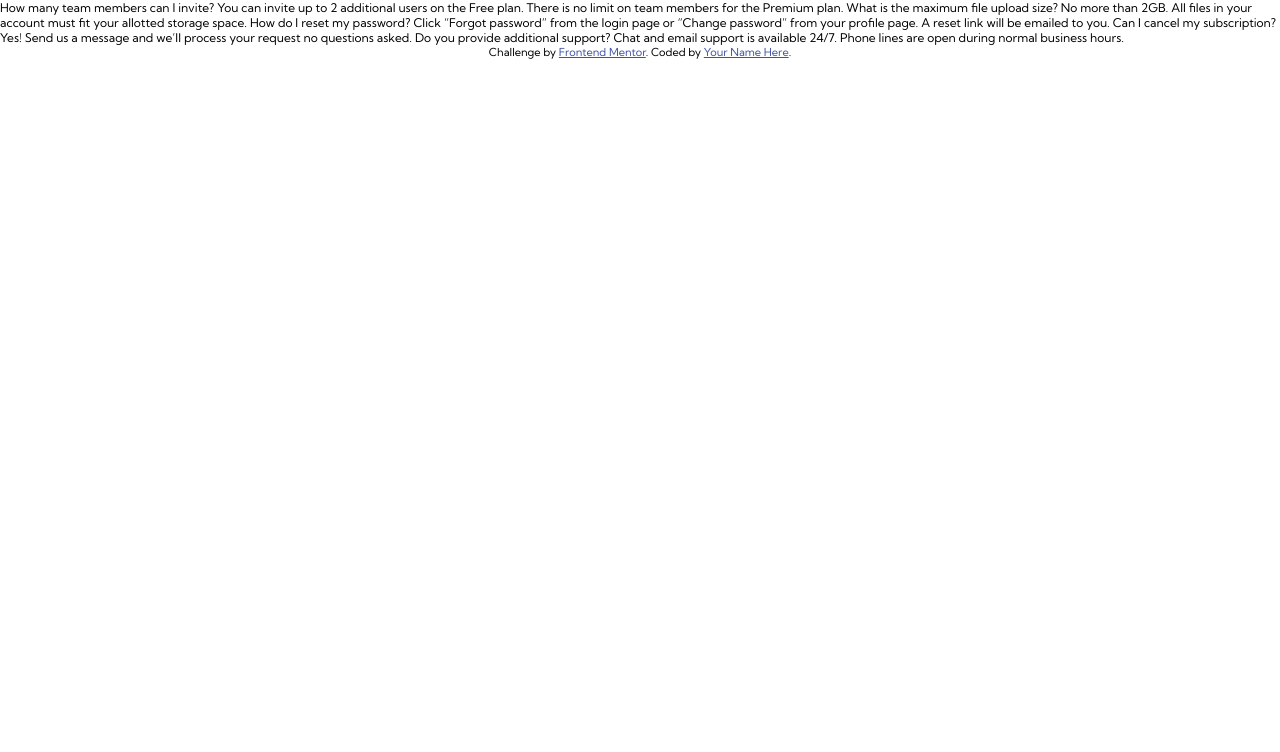
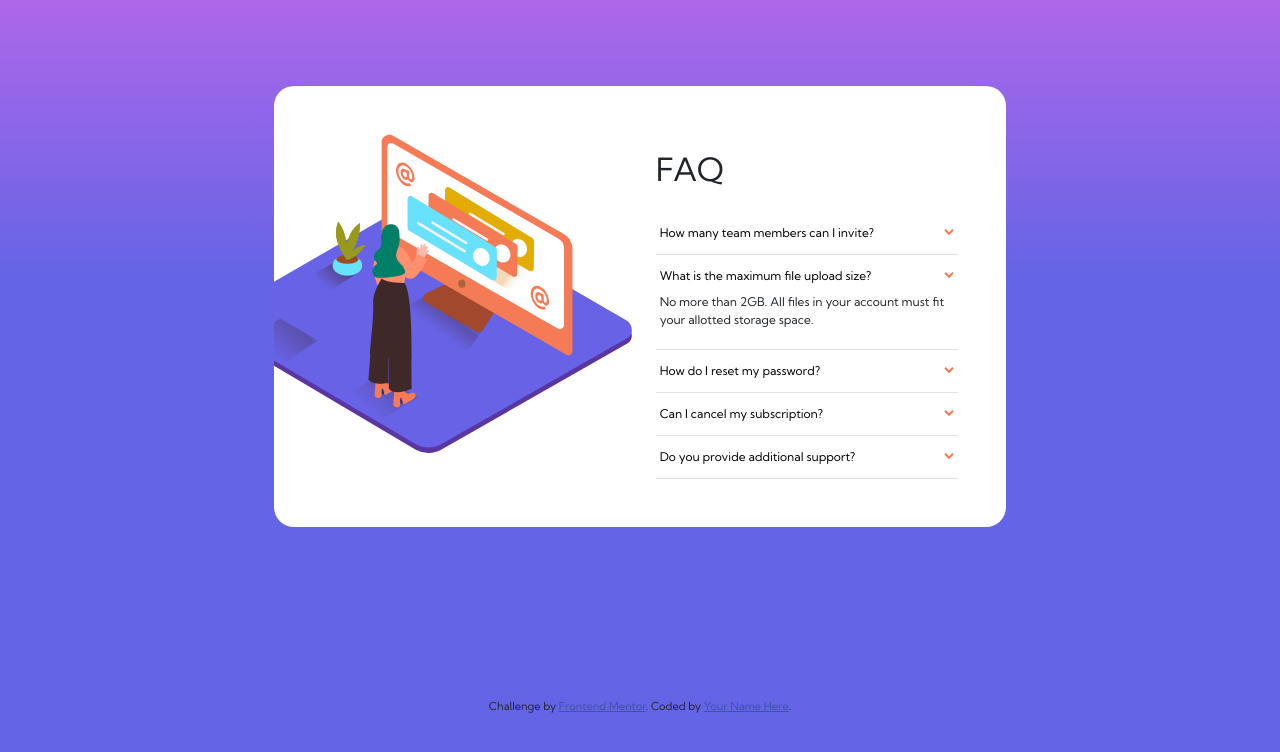
Before and after one commit to AngelBLK/faq-accordion-card-main, a plain HTML site: page index.html in a window 1280 px wide. Drawn offline with nearby package versions, Linux system fonts and the light colour scheme.

Commit message:
[UPDATE] creating the page

```diff
--- a/index.html
+++ b/index.html
@@ -1,40 +1,117 @@
 <!DOCTYPE html>
 <html lang="en">
   <head>
-  <meta charset="UTF-8">
-  <meta name="viewport" content="width=device-width, initial-scale=1.0"> <!-- displays site properly based on user's device -->
-  <link rel="icon" type="image/png" sizes="32x32" href="./images/favicon-32x32.png">
-  <link rel="stylesheet" href="styles/style.css">
+    <meta charset="UTF-8" />
+    <meta name="viewport" content="width=device-width, initial-scale=1.0" />
+    <!-- displays site properly based on user's device -->
+    <link
+      rel="icon"
+      type="image/png"
+      sizes="32x32"
+      href="./images/favicon-32x32.png"
+    />
+    <link
+      href="https://cdn.jsdelivr.net/npm/bootstrap@5.0.2/dist/css/bootstrap.min.css"
+      rel="stylesheet"
+      integrity="sha384-EVSTQN3/azprG1Anm3QDgpJLIm9Nao0Yz1ztcQTwFspd3yD65VohhpuuCOmLASjC"
+      crossorigin="anonymous"
+    />
+    <link rel="stylesheet" href="styles/style.css" />
 
     <title>Frontend Mentor | FAQ Accordion Card</title>
-
-  <!-- Feel free to remove these styles or customise in your own stylesheet 👍 -->
-  <style>
-    .attribution { font-size: 11px; text-align: center; }
-    .attribution a { color: hsl(228, 45%, 44%); }
-  </style>
   </head>
   <body>
+    <main class="container-fluid">
+      <section
+        class="container bg-white col-md-7  p-5 overflow-hidden box"
+      >
+        <div class="row">
+          <div class="col">
+            <picture class="">
+              <img
+                src="./images/illustration-woman-online-desktop.svg"
+                alt=""
+                class="img"
+              />
+            </picture>
+          </div>
+          <div class="col">
+            <h2 class="py-3">FAQ</h2>
+            <div class="border-bottom h-auto p-1">
+              <button
+                class="col-12 d-flex align-items-center justify-content-between border-0 bg-body py-2"
+                type="button"
+              >
                 How many team members can I invite?
-  You can invite up to 2 additional users on the Free plan. There is no limit on
-  team members for the Premium plan.
-
+                <img src="./images/icon-arrow-down.svg" alt="Arrow down" />
+              </button>
+              <!-- <p class="">
+                You can invite up to 2 additional users on the Free plan. There
+                is no limit on team members for the Premium plan.
+              </p> -->
+            </div>
+            <div class="border-bottom h-auto p-1">
+              <button
+                class="col-12 d-flex align-items-center justify-content-between border-0 bg-body py-2"
+                type="button"
+              >
                 What is the maximum file upload size?
-  No more than 2GB. All files in your account must fit your allotted storage space.
-
+                <img src="./images/icon-arrow-down.svg" alt="Arrow down" />
+              </button>
+              <p class="">
+                No more than 2GB. All files in your account must fit your
+                allotted storage space.
+              </p>
+            </div>
+            <div class="border-bottom h-auto p-1">
+              <button
+                class="col-12 d-flex align-items-center justify-content-between border-0 bg-body py-2"
+                type="button"
+              >
                 How do I reset my password?
-  Click “Forgot password” from the login page or “Change password” from your profile page.
-  A reset link will be emailed to you.
-
+                <img src="./images/icon-arrow-down.svg" alt="Arrow down" />
+              </button>
+              <!-- <p class="">
+                Click “Forgot password” from the login page or “Change password”
+                from your profile page. A reset link will be emailed to you.
+              </p> -->
+            </div>
+            <div class="border-bottom h-auto p-1">
+              <button
+                class="col-12 d-flex align-items-center justify-content-between border-0 bg-body py-2"
+                type="button"
+              >
                 Can I cancel my subscription?
-  Yes! Send us a message and we’ll process your request no questions asked.
-
+                <img src="./images/icon-arrow-down.svg" alt="Arrow down" />
+              </button>
+              <!-- <p class="">
+                Yes! Send us a message and we’ll process your request no
+                questions asked.
+              </p> -->
+            </div>
+            <div class="border-bottom h-auto p-1">
+              <button
+                class="col-12 d-flex align-items-center justify-content-between border-0 bg-body py-2"
+                type="button"
+              >
                 Do you provide additional support?
-  Chat and email support is available 24/7. Phone lines are open during normal business hours.
+                <img src="./images/icon-arrow-down.svg" alt="Arrow down" />
+              </button>
+              <!-- <p class="">
+                Chat and email support is available 24/7. Phone lines are open
+                during normal business hours.
+              </p> -->
+            </div>
+          </div>
+        </div>
+      </section>
+    </main>
 
     <div class="attribution">
-    Challenge by <a href="https://www.frontendmentor.io?ref=challenge" target="_blank">Frontend Mentor</a>.
-    Coded by <a href="#">Your Name Here</a>.
+      Challenge by
+      <a href="https://www.frontendmentor.io?ref=challenge" target="_blank"
+        >Frontend Mentor</a
+      >. Coded by <a href="#">Your Name Here</a>.
     </div>
   </body>
 </html>
--- a/styles/globals.css
+++ b/styles/globals.css
@@ -7,8 +7,8 @@
   --neutral-text-dark-grayish-blue: hsl(250, 6%, 50%);
   --dividers-light-grayish-blue: hsl(240, 5%, 91%);
   /* Estos 2 colores son para el gradiente */
-  --bg-gradient-soft-violet: hsl(273, 75%, 66%);
-  --bg-gradient-soft-blue: hsl(240, 73%, 65%);
+  --bg-gradient-soft-violet: #AE67E9;
+  --bg-gradient-soft-blue: #6464E6;
 }
 
 * {
@@ -18,6 +18,10 @@
 }
 
 body {
+  height: 100vh;
   font-family: 'Kumbh Sans', sans-serif;
-  font-size: 12px;
+  font-size: 12px !important;
+  background: rgb(174,103,233);
+  background: linear-gradient(180deg, rgba(174,103,233,1) 0%, rgba(100,100,230,1) 35%);
+  background-repeat: no-repeat;
 }
--- a/styles/style.css
+++ b/styles/style.css
@@ -1 +1,40 @@
 @import url('./globals.css');
+
+body {
+  display: grid;
+  place-items: center;
+}
+
+.img {
+  width: 420px;
+  margin-left: -110px;
+}
+
+.box {
+  border-radius: 20px;
+}
+
+
+
+
+
+
+
+
+
+
+
+
+
+
+
+
+
+
+.attribution {
+  font-size: 11px;
+  text-align: center;
+}
+.attribution a {
+  color: hsl(228, 45%, 44%);
+}
```
Also changed, not shown: faq-accordion-card-main/index.html (deleted, +0 -40 lines), faq-accordion-card-main/design/active-states.jpg (deleted), faq-accordion-card-main/design/desktop-design.jpg (deleted), faq-accordion-card-main/design/desktop-preview.jpg (deleted), faq-accordion-card-main/design/mobile-design.jpg (deleted), faq-accordion-card-main/images/bg-pattern-desktop.svg (deleted), faq-accordion-card-main/images/bg-pattern-mobile.svg (deleted), faq-accordion-card-main/images/favicon-32x32.png (deleted), faq-accordion-card-main/images/icon-arrow-down.svg (deleted), faq-accordion-card-main/images/illustration-box-desktop.svg (deleted), faq-accordion-card-main/images/illustration-woman-online-desktop.svg (deleted), faq-accordion-card-main/images/illustration-woman-online-mobile.svg (deleted), 4 other files. Lines whose indentation alone changed are shown as unchanged.
